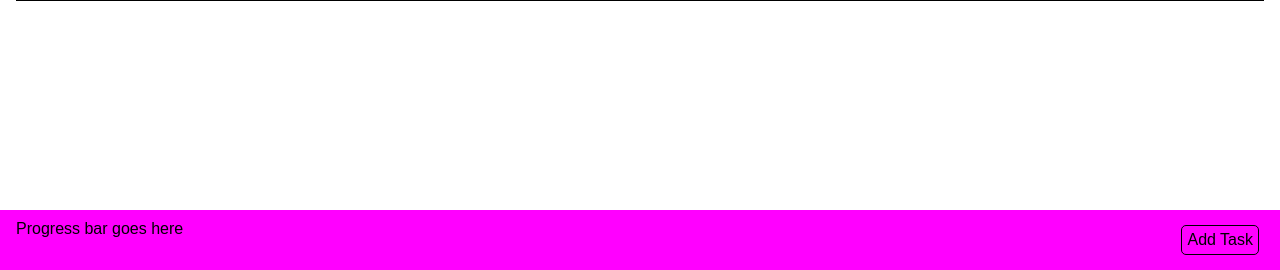
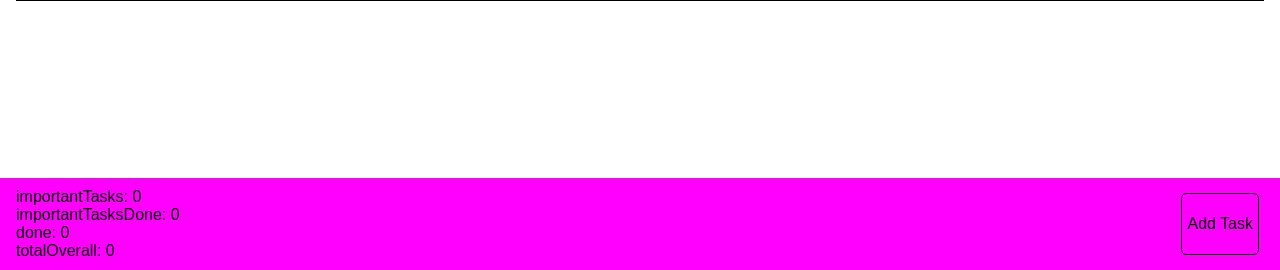
Before and after one commit to CharlieMallon/milestoneThree, a Flask app: page /add_task in a window 1280 px wide. Shown: the part 530-800 px from the top of the page. Run offline with Flask 2, Linux system fonts and the light colour scheme; the visitor is signed in with stand-in values (Sample User, id 1); data that the repository does not hold is empty; some libraries are stand-ins or nearby versions.

Commit message:
added the numbers for the progress bar to the footer

```diff
--- a/app.py
+++ b/app.py
@@ -31,8 +31,6 @@ def home():
     except:
         session["user"] = 'none'
 
-    print(session["user"])
-
     # gets the important tasks and orders them by date
     importantUserTasks = list(mongo.db.tasks.find({"created_by": session["user"], "is_priority": True, "is_done": False}).sort("due_date", 1))
     # gets the other tasks and orders them by date
@@ -52,12 +50,14 @@ def home():
     # total tasks
     totalOverall = len(tasks)
 
-    print('I', importantTasks)
-    print('D', done)
-    print('ID', importantTasksDone)
-    print('T', totalOverall)
+    progressBar = {
+        "importantTasks": importantTasks,
+        "importantTasksDone": importantTasksDone,
+        "done": done,
+        "totalOverall": totalOverall
+    }
 
-    return render_template("home.html", tasks=tasks)
+    return render_template("home.html", tasks=tasks, progressBar=progressBar)
 
 
 @app.route("/register", methods=[ 'GET', 'POST'])
@@ -130,8 +130,35 @@ def account(username):
     # sorts the names in alphabetical order
     category_names.sort()
 
+    # Progress bar
+    # gets the important tasks and orders them by date
+    importantUserTasks = list(mongo.db.tasks.find({"created_by": session["user"], "is_priority": True, "is_done": False}).sort("due_date", 1))
+    # gets the other tasks and orders them by date
+    otherUserTasks = list(mongo.db.tasks.find({"created_by": session["user"], "is_priority": False, "is_done": False}).sort("due_date", 1))
+    # gets the done tasks
+    doneTasks = list(mongo.db.tasks.find({"created_by": session["user"], "is_done": True}).sort("date_done", -1))
+    tasks = (importantUserTasks + otherUserTasks + doneTasks)
+
+    # Progress bar - the numbers!
+    importantDoneTasks = list(mongo.db.tasks.find({"created_by": session["user"], "is_done": True, "is_priority": True}))
+    # Number of Important tasks
+    importantTasks = len(importantDoneTasks) + len(importantUserTasks)
+    # Number of tasks done
+    done = len(doneTasks)
+    # Number of important tasks done
+    importantTasksDone = len(importantDoneTasks)
+    # total tasks
+    totalOverall = len(tasks)
+
+    progressBar = {
+        "importantTasks": importantTasks,
+        "importantTasksDone": importantTasksDone,
+        "done": done,
+        "totalOverall": totalOverall
+    }
+
     if session["user"]:
-        return render_template("account.html", username=username, categories=categories)
+        return render_template("account.html", username=username, categories=categories, progressBar=progressBar)
 
     return redirect(url_for("login"))
 
@@ -145,6 +172,33 @@ def edit_category(category_id):
     # grab the session user's username from the db
     username = mongo.db.users.find_one(
             {"username": session["user"]})["username"]
+
+    # Progress bar
+    # gets the important tasks and orders them by date
+    importantUserTasks = list(mongo.db.tasks.find({"created_by": session["user"], "is_priority": True, "is_done": False}).sort("due_date", 1))
+    # gets the other tasks and orders them by date
+    otherUserTasks = list(mongo.db.tasks.find({"created_by": session["user"], "is_priority": False, "is_done": False}).sort("due_date", 1))
+    # gets the done tasks
+    doneTasks = list(mongo.db.tasks.find({"created_by": session["user"], "is_done": True}).sort("date_done", -1))
+    tasks = (importantUserTasks + otherUserTasks + doneTasks)
+
+    # Progress bar - the numbers!
+    importantDoneTasks = list(mongo.db.tasks.find({"created_by": session["user"], "is_done": True, "is_priority": True}))
+    # Number of Important tasks
+    importantTasks = len(importantDoneTasks) + len(importantUserTasks)
+    # Number of tasks done
+    done = len(doneTasks)
+    # Number of important tasks done
+    importantTasksDone = len(importantDoneTasks)
+    # total tasks
+    totalOverall = len(tasks)
+
+    progressBar = {
+        "importantTasks": importantTasks,
+        "importantTasksDone": importantTasksDone,
+        "done": done,
+        "totalOverall": totalOverall
+    }
 
     # Post contents of add category form to mongodb
     if request.method == "POST":
@@ -163,7 +217,7 @@ def edit_category(category_id):
         flash('oops something went wrong!')
         return redirect(request.referrer)
 
-    return render_template("edit_category.html", category=category, form=form)
+    return render_template("edit_category.html", category=category, form=form, progressBar=progressBar)
 
 
 @app.route("/delete_category/<category_id>")
@@ -205,6 +259,33 @@ def add_task():
     # Drop down for add task form
     add_form.task_category.choices = category_names
 
+    # Progress bar
+    # gets the important tasks and orders them by date
+    importantUserTasks = list(mongo.db.tasks.find({"created_by": session["user"], "is_priority": True, "is_done": False}).sort("due_date", 1))
+    # gets the other tasks and orders them by date
+    otherUserTasks = list(mongo.db.tasks.find({"created_by": session["user"], "is_priority": False, "is_done": False}).sort("due_date", 1))
+    # gets the done tasks
+    doneTasks = list(mongo.db.tasks.find({"created_by": session["user"], "is_done": True}).sort("date_done", -1))
+    tasks = (importantUserTasks + otherUserTasks + doneTasks)
+
+    # Progress bar - the numbers!
+    importantDoneTasks = list(mongo.db.tasks.find({"created_by": session["user"], "is_done": True, "is_priority": True}))
+    # Number of Important tasks
+    importantTasks = len(importantDoneTasks) + len(importantUserTasks)
+    # Number of tasks done
+    done = len(doneTasks)
+    # Number of important tasks done
+    importantTasksDone = len(importantDoneTasks)
+    # total tasks
+    totalOverall = len(tasks)
+
+    progressBar = {
+        "importantTasks": importantTasks,
+        "importantTasksDone": importantTasksDone,
+        "done": done,
+        "totalOverall": totalOverall
+    }
+
     # Post contents of add tsk form to mongodb
     if request.method == "POST":
 
@@ -239,7 +320,7 @@ def add_task():
         flash("Task Successfully Added")
         # redirect to origin page
         return redirect(url_for("home"))
-    return render_template("add_task.html", form=add_form)
+    return render_template("add_task.html", form=add_form, progressBar=progressBar)
 
 
 @app.route("/edit_task/<task_id>", methods=["GET", "POST"])
@@ -263,6 +344,33 @@ def edit_task(task_id):
 
     # Drop down for add task form
     form.task_category.choices = category_names
+
+        # Progress bar
+    # gets the important tasks and orders them by date
+    importantUserTasks = list(mongo.db.tasks.find({"created_by": session["user"], "is_priority": True, "is_done": False}).sort("due_date", 1))
+    # gets the other tasks and orders them by date
+    otherUserTasks = list(mongo.db.tasks.find({"created_by": session["user"], "is_priority": False, "is_done": False}).sort("due_date", 1))
+    # gets the done tasks
+    doneTasks = list(mongo.db.tasks.find({"created_by": session["user"], "is_done": True}).sort("date_done", -1))
+    tasks = (importantUserTasks + otherUserTasks + doneTasks)
+
+    # Progress bar - the numbers!
+    importantDoneTasks = list(mongo.db.tasks.find({"created_by": session["user"], "is_done": True, "is_priority": True}))
+    # Number of Important tasks
+    importantTasks = len(importantDoneTasks) + len(importantUserTasks)
+    # Number of tasks done
+    done = len(doneTasks)
+    # Number of important tasks done
+    importantTasksDone = len(importantDoneTasks)
+    # total tasks
+    totalOverall = len(tasks)
+
+    progressBar = {
+        "importantTasks": importantTasks,
+        "importantTasksDone": importantTasksDone,
+        "done": done,
+        "totalOverall": totalOverall
+    }
 
     # Post contents of add task form to mongodb
     if request.method == "POST":
@@ -314,7 +422,7 @@ def edit_task(task_id):
         flash('oops something went wrong!')
         return redirect(url_for("home"))
 
-    return render_template("edit_task.html", task=task, form=form, categories=categories)
+    return render_template("edit_task.html", task=task, form=form, categories=categories, progressBar=progressBar)
 
 
 @app.route("/delete_task/<task_id>")
--- a/templates/base.html
+++ b/templates/base.html
@@ -91,7 +91,14 @@
         <footer>
             <div class='footer sticky bottom'>
                 <div class='progress-bar'>
-                    <p>Progress bar goes here</p>
+                    {% if progressBar %}
+                        <p>importantTasks: {{ progressBar.importantTasks }}</p>
+                        <p>importantTasksDone: {{ progressBar.importantTasksDone }}</p>
+                        <p>done: {{ progressBar.done }}</p>
+                        <p>totalOverall: {{ progressBar.totalOverall }}</p>
+                    {% else %}
+                        <p>no progress bar</p>
+                    {% endif %}
                 </div>
                 <div class='btn'>
                     <a href='{{ url_for("add_task") }}'>Add Task</a>
```
